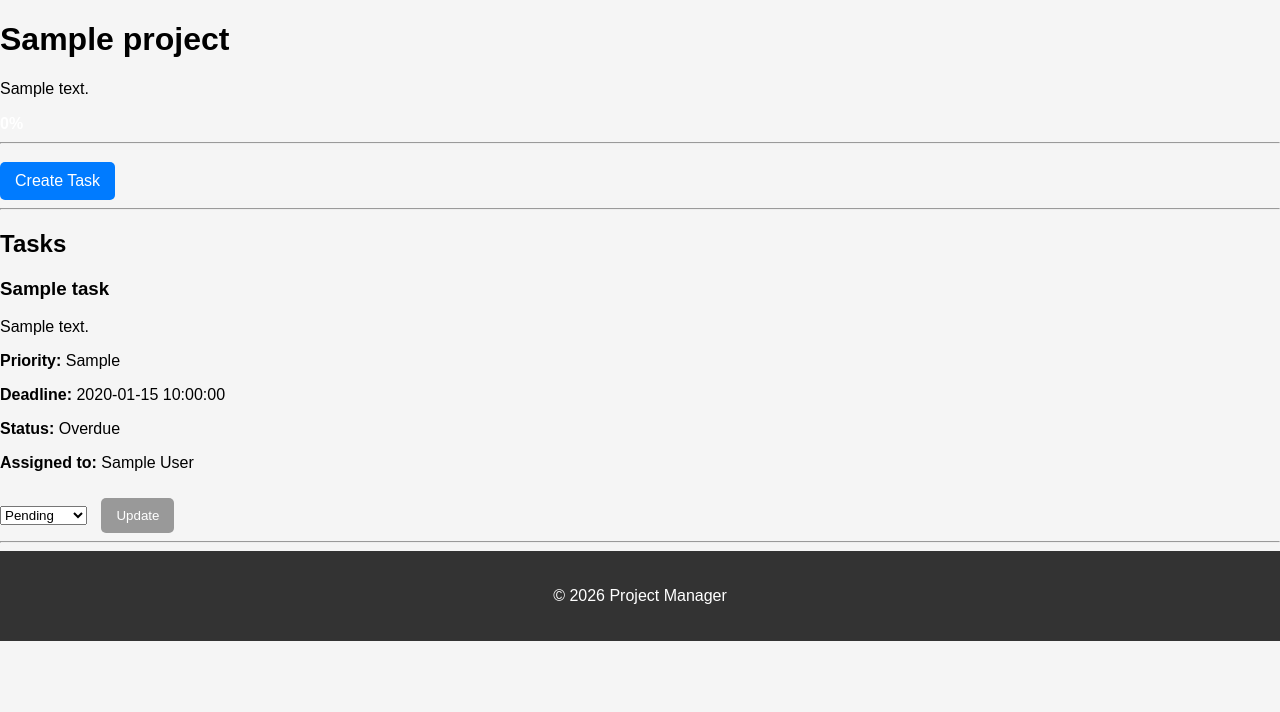
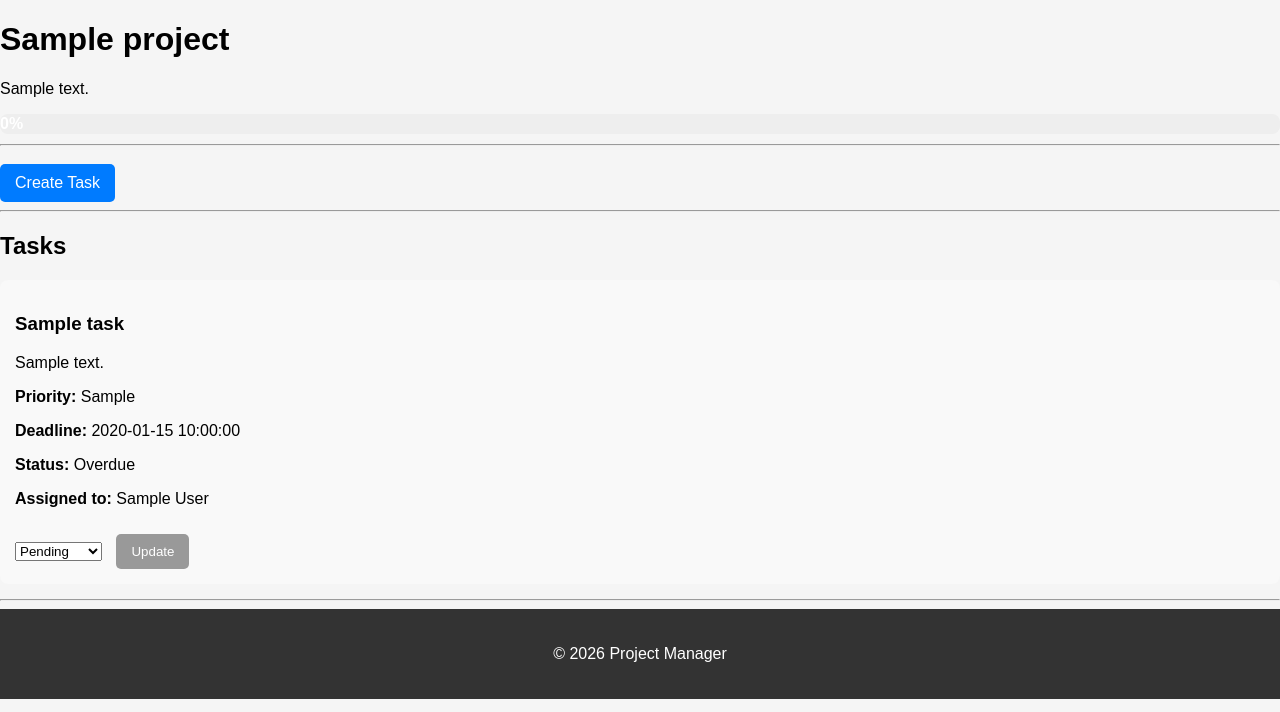
Before and after one commit to harsij01/project-manager, a Flask app: page /projects/1 in a window 1280 px wide. Shown: the part 88-800 px from the top of the page. Run offline with Flask 3, Linux system fonts and the light colour scheme; a user stored in the database is signed in; tables that the repository leaves empty hold one stand-in row (values such as "Sample post").

Commit message:
styled task-container

```diff
--- a/static/style.css
+++ b/static/style.css
@@ -105,7 +105,7 @@ footer {
     margin: 5px 0;
 }
 
-.progress-container {
+.progress-wrapper {
     width: 100%;
     background-color: #eee;
     border-radius: 8px;
@@ -174,3 +174,10 @@ textarea {
 .btn-secondary:hover {
   background-color: #777;
 }
+
+.task-card {
+  background-color: #f9f9f9;
+  padding: 15px;
+  border-radius: 8px;
+  margin-bottom: 15px;
+}
```
